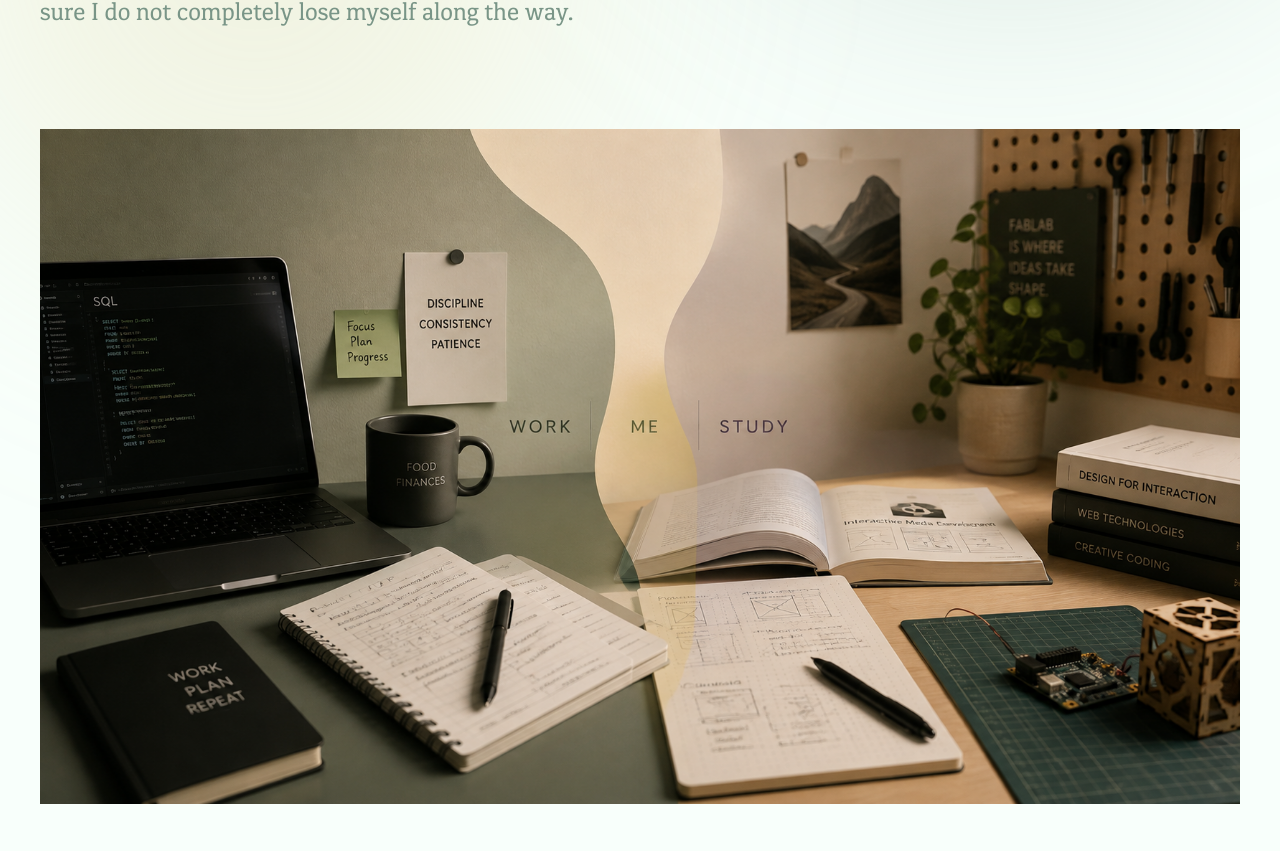
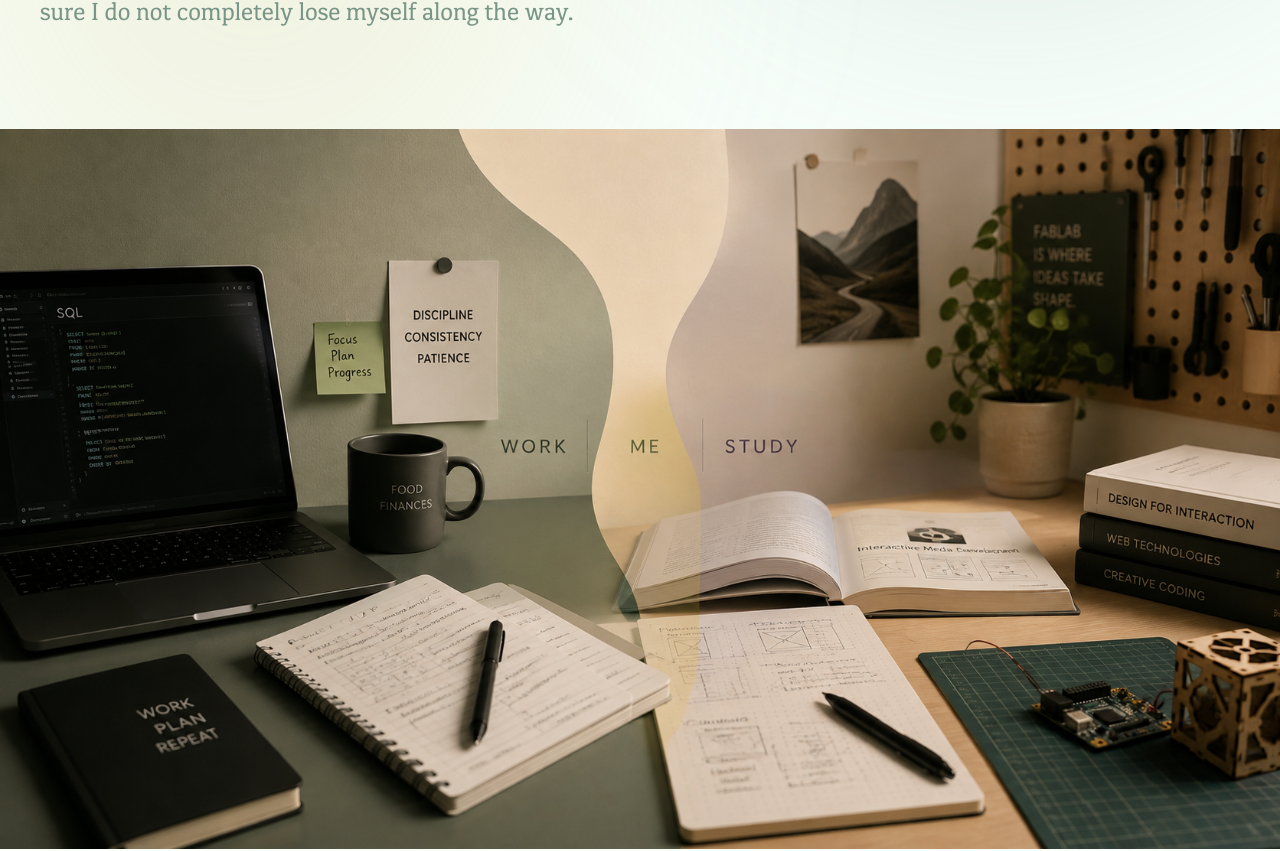
Before and after one commit to teynyuse/teynur-portfolio, a Next.js app: page /journal/a-full-time-job-a-bachelors-degree-and-somewhere-in-between-me in a window 1280 px wide. Shown: the part 636-1487 px from the top of the page. Built offline with nearby package versions, Linux system fonts and the light colour scheme.

Commit message:
fix some of the width issuess

```diff
--- a/app/journal/[slug]/page.tsx
+++ b/app/journal/[slug]/page.tsx
@@ -112,7 +112,7 @@ export default async function JournalDetailPage({
 
       {journal.image && (
         <section className={styles.coverSection}>
-          <div className={`siteContainer ${styles.coverInner}`}>
+          <div className={styles.coverInner}>
             <div className={styles.cover}>
               <img
                 src={journal.image}
--- a/app/work/[slug]/page.tsx
+++ b/app/work/[slug]/page.tsx
@@ -90,12 +90,12 @@ export default async function ProjectPage({
 
 
       <section className={styles.coverSection}>
-        <div className={`siteContainer ${styles.coverInner}`}>
+        <div className={styles.coverInner}>
           <div className={styles.cover}>
             {project.image ? (
               <img
                 src={project.image}
-                alt={`${project.title} — ${project.subtitle}`}
+                alt={`${project.title} – ${project.subtitle}`}
               />
             ) : (
               <div
```
Also changed, not shown: data/journals.json (indentation only).
